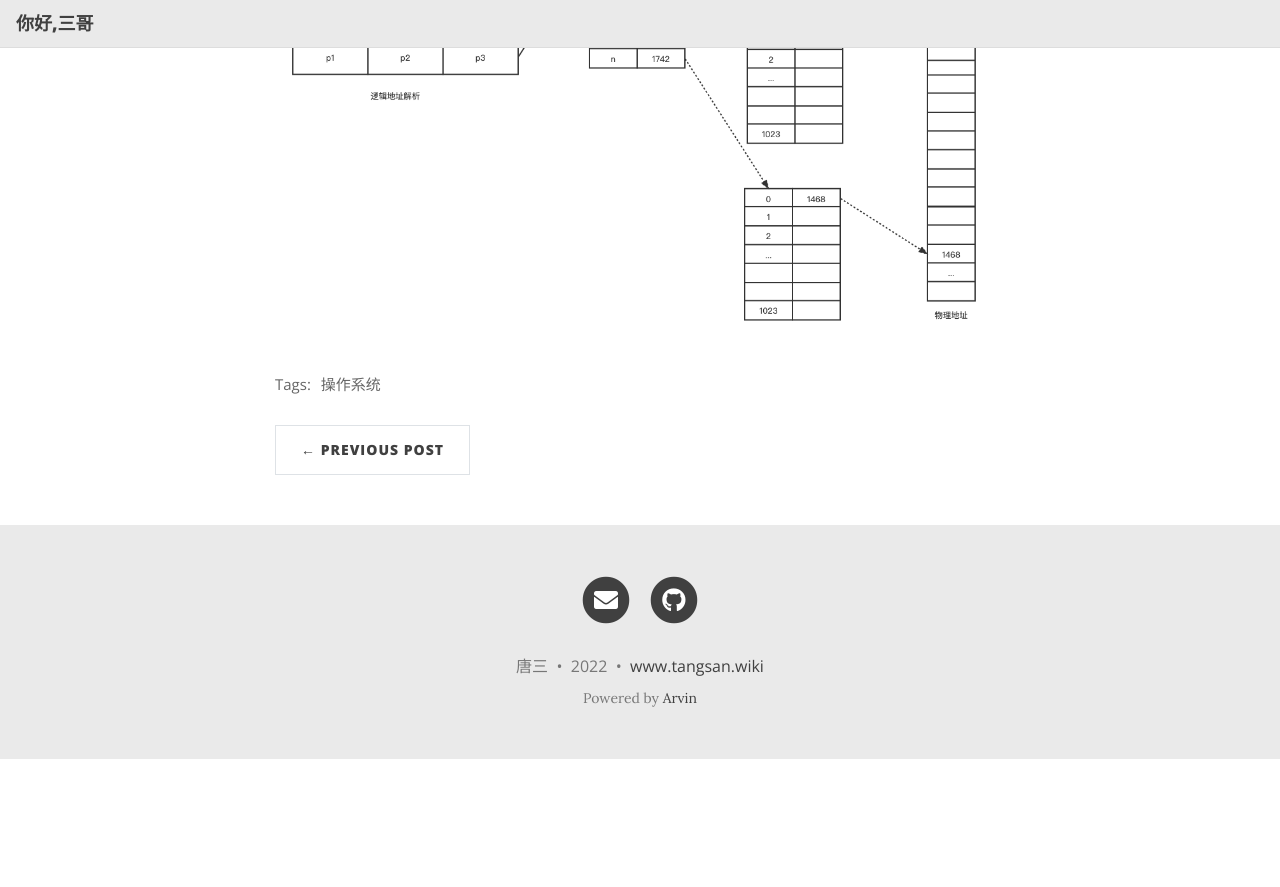
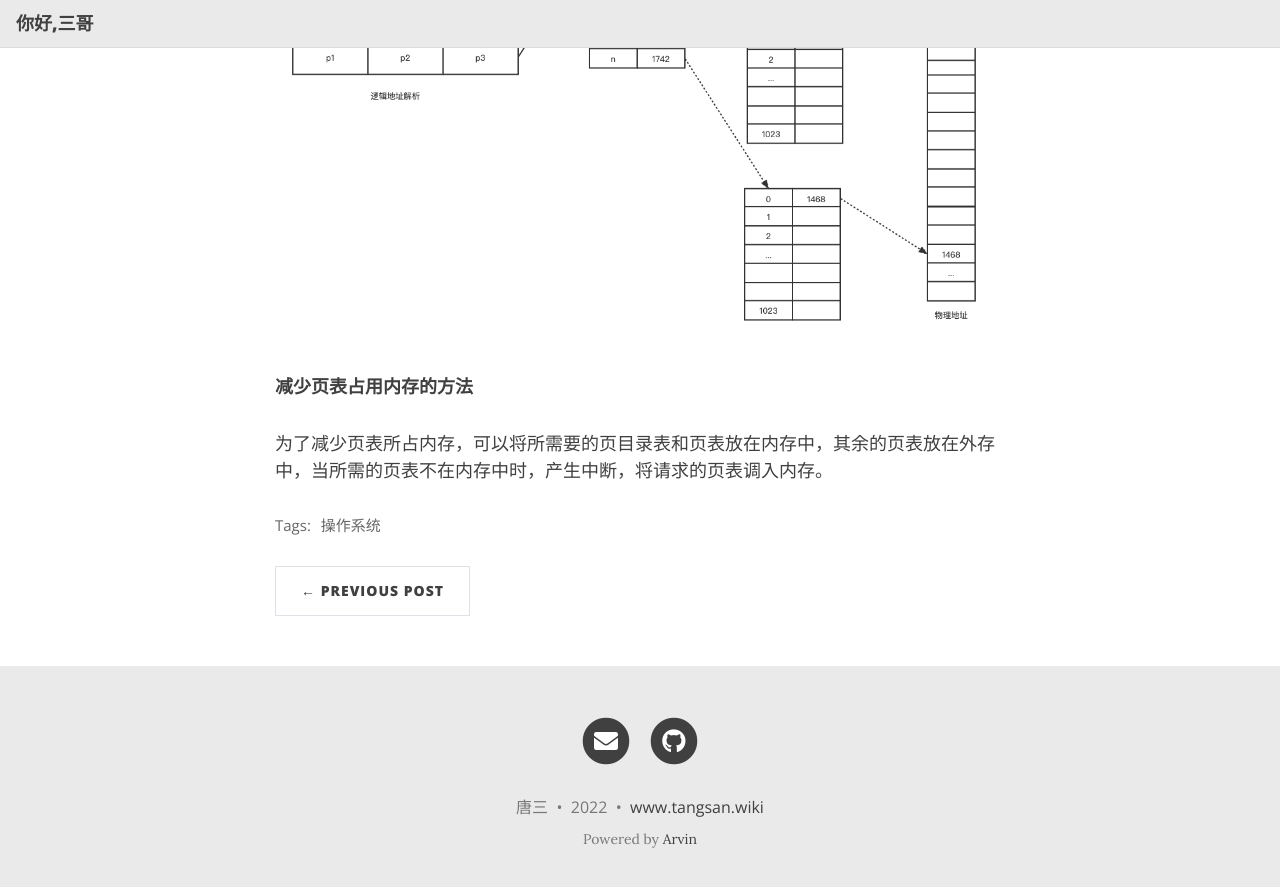
Before and after one commit to wangpf1024/ittarvin.github.io.expired, a Jekyll site: the page built from _posts/2022-10-09-Operation-System-内存管理-页表的演化.md, in a window 1280 px wide and 900 px high, scrolled down 2967 px. Shown: the top 887 px of the window. Built offline with Jekyll 4.4.1, drawn with Linux system fonts in a browser that asks for light colours; nearby versions of some CDN libraries; formulas are drawn with MathJax 3; before the commit the page ends 3726 px from its top, so only the background shows below that.

Commit message:
两级页表

```diff
--- a/_posts/2022-10-09-Operation-System-内存管理-页表的演化.md
+++ b/_posts/2022-10-09-Operation-System-内存管理-页表的演化.md
@@ -67,3 +67,7 @@ TLB的条目有两部分构成：键 和 值。键对应页号，值对应页框
 4. A的物理地址 = 进程所在的页框号 $\times$ 页框大小 + 页内地址 $d$。
 
 ![操作系统-内存管理-两级页表.png](../assets/img/操作系统-内存管理-两级页表.png){: .mx-auto.d-block :}
+
+**减少页表占用内存的方法**
+
+为了减少页表所占内存，可以将所需要的页目录表和页表放在内存中，其余的页表放在外存中，当所需的页表不在内存中时，产生中断，将请求的页表调入内存。
```
